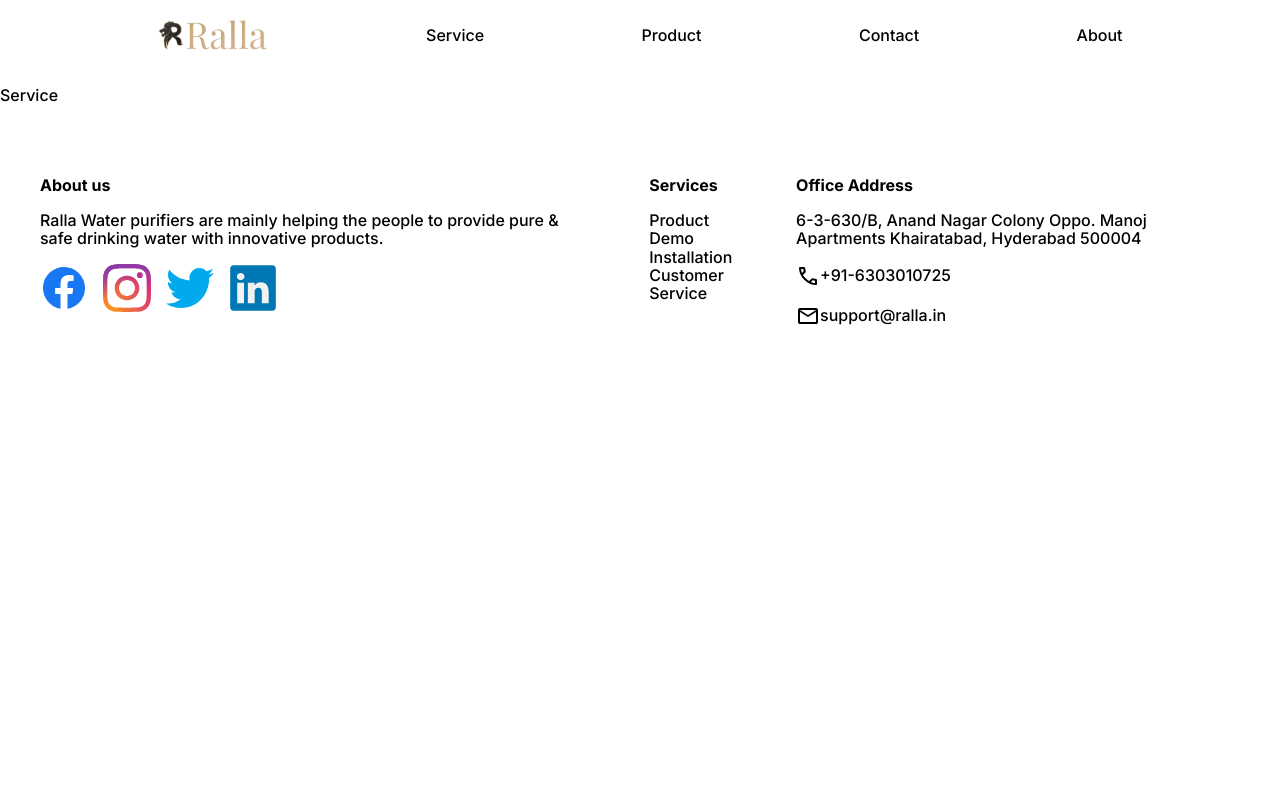
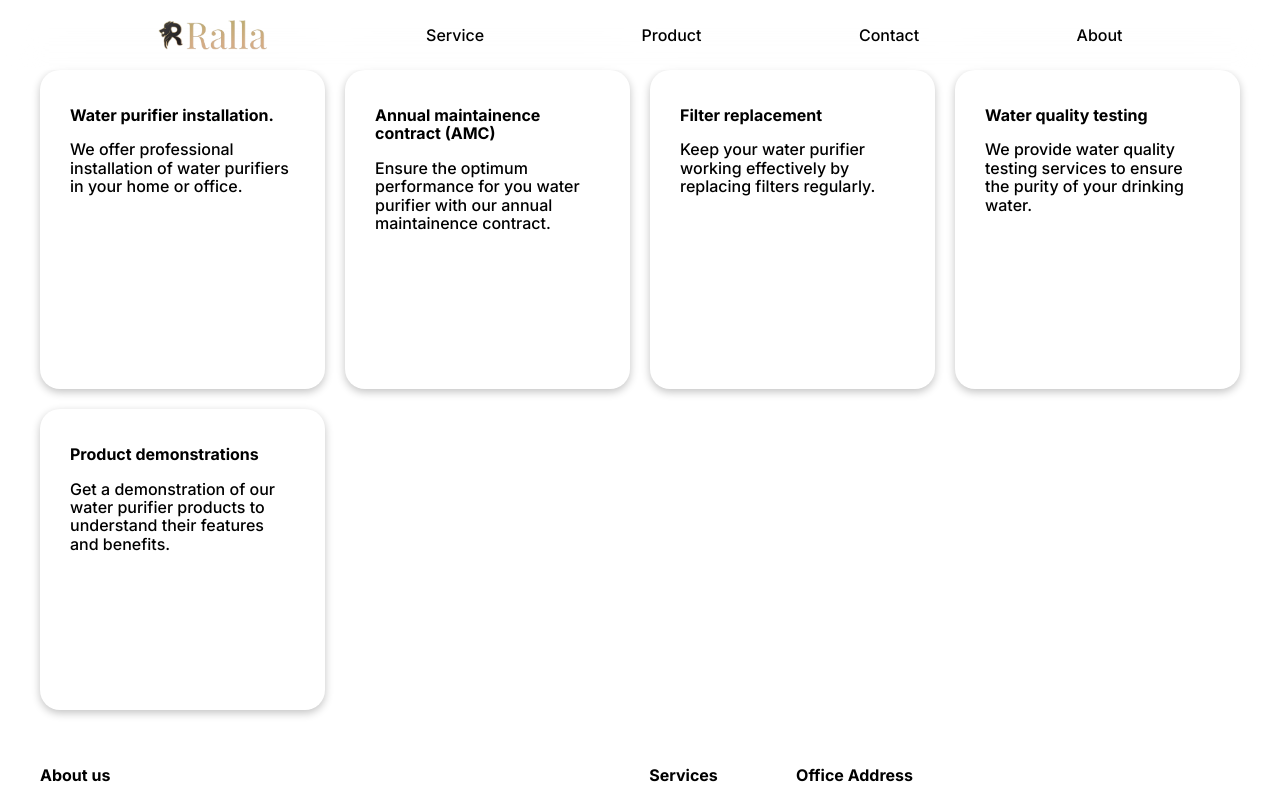
Before and after one commit to shravzzv/Website-for-Ralla-Water-Purifiers, a React (Vite) app: page /service in a window 1280 px wide. Shown: the top 800 px of the page. Built offline with nearby package versions, Linux system fonts and the light colour scheme.

Commit message:
feat: Add service page with styles

```diff
--- a/src/pages/Service.jsx
+++ b/src/pages/Service.jsx
@@ -1,3 +1,4 @@
+import '../styles/Service.css'
 import Footer from '../components/Footer'
 import Navbar from '../components/Navbar'
 
@@ -6,7 +7,45 @@
     <>
       <Navbar />
       <div className='service'>
-        <p>Service</p>
+        <div>
+          <p className='heading'>Water purifier installation.</p>
+          <p className='text'>
+            We offer professional installation of water purifiers in your home
+            or office.
+          </p>
+        </div>
+
+        <div>
+          <p className='heading'>Annual maintainence contract (AMC)</p>
+          <p className='text'>
+            Ensure the optimum performance for you water purifier with our
+            annual maintainence contract.
+          </p>
+        </div>
+
+        <div>
+          <p className='heading'>Filter replacement</p>
+          <p className='text'>
+            Keep your water purifier working effectively by replacing filters
+            regularly.
+          </p>
+        </div>
+
+        <div>
+          <p className='heading'>Water quality testing</p>
+          <p className='text'>
+            We provide water quality testing services to ensure the purity of
+            your drinking water.
+          </p>
+        </div>
+
+        <div>
+          <p className='heading'>Product demonstrations</p>
+          <p className='text'>
+            Get a demonstration of our water purifier products to understand
+            their features and benefits.
+          </p>
+        </div>
       </div>
       <Footer />
     </>
--- /dev/null
+++ b/src/styles/Service.css
@@ -0,0 +1,31 @@
+.service {
+  padding: 20px;
+  display: grid;
+  grid-template-columns: repeat(auto-fill, minmax(250px, 1fr));
+  grid-gap: 20px;
+  min-height: 80vh;
+
+  div {
+    border-radius: 20px;
+    box-shadow: rgba(0, 0, 0, 0.24) 0px 3px 8px;
+    padding: 10px 15px;
+
+    @media (prefers-color-scheme: dark) {
+      background-color: rgb(41, 40, 40);
+    }
+
+    .heading {
+      font-weight: bold;
+    }
+  }
+}
+
+@media (min-width: 900px) {
+  .service {
+    padding: 0 40px;
+
+    div {
+      padding: 20px 30px;
+    }
+  }
+}
```
Also changed, not shown: src/styles/About.css (added, +9 -0 lines), src/styles/Contact.css (added, +9 -0 lines), src/styles/Product.css (added, +9 -0 lines).
